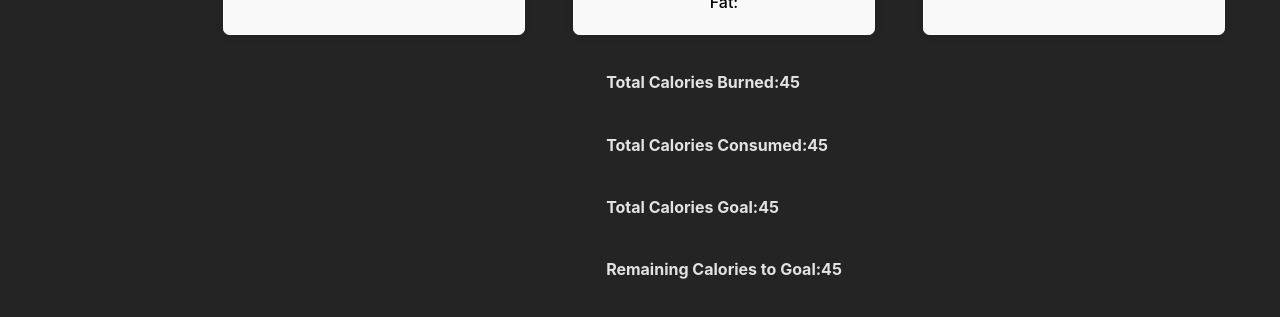
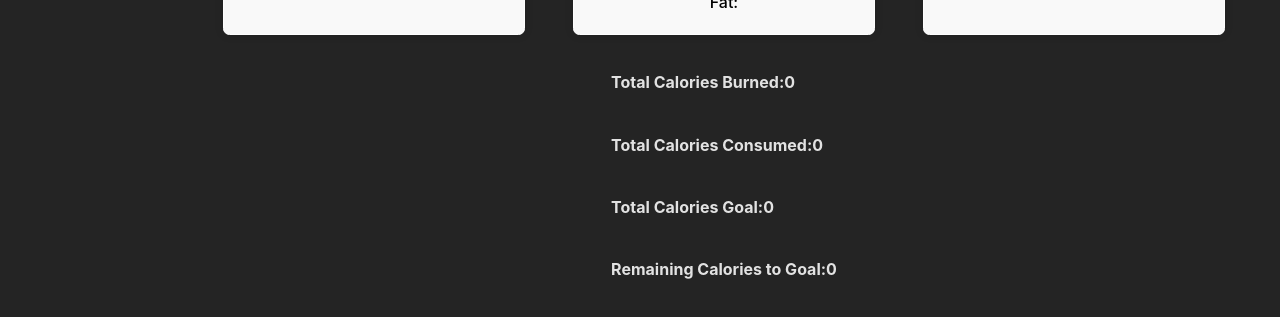
Before and after one commit to Kesharvani/pulse-fit, a React (Vite) app: page / in a window 1280 px wide. Shown: the part 299-616 px from the top of the page. Built offline with nearby package versions, Linux system fonts and the light colour scheme; no server answers.

Commit message:
added summary data

```diff
--- a/src/pages/dashboard/Dashboard.jsx
+++ b/src/pages/dashboard/Dashboard.jsx
@@ -28,6 +28,16 @@ export default function Dashboard() {
     );
     return `${day} ${month.toUpperCase()}`;
   };
+
+  const caloriesGoal = goal?.reduce(
+    (acc, curr) => acc + curr?.targetCalories,
+    0
+  );
+  const caloriesConsumed = food?.reduce((acc, curr) => acc + curr?.calories, 0);
+  const caloriesBurned = exercise?.reduce(
+    (acc, curr) => acc + curr?.caloriesBurned,
+    0
+  );
   useEffect(() => {
     dispatch(fetchExerciseActionCreator());
     dispatch(fetchFoodActionCreator());
@@ -77,10 +87,13 @@ export default function Dashboard() {
         </div>
       </div>
       <div className="fitness_summary">
-        <h4>Total Calories Burned:{45}</h4>
-        <h4>Total Calories Consumed:{45}</h4>
-        <h4>Total Calories Goal:{45}</h4>
-        <h4>Remaining Calories to Goal:{45}</h4>
+        <h4>Total Calories Burned:{caloriesBurned}</h4>
+        <h4>Total Calories Consumed:{caloriesConsumed}</h4>
+        <h4>Total Calories Goal:{caloriesGoal}</h4>
+        <h4>
+          Remaining Calories to Goal:
+          {caloriesGoal - (caloriesConsumed + caloriesBurned)}
+        </h4>
       </div>
     </div>
   );
```
